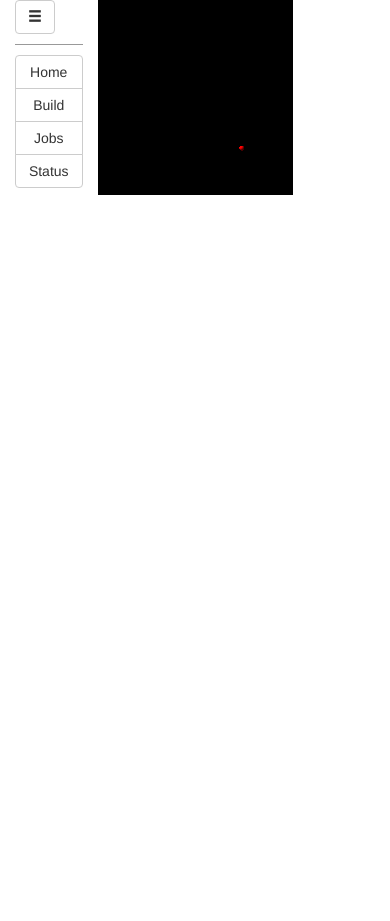
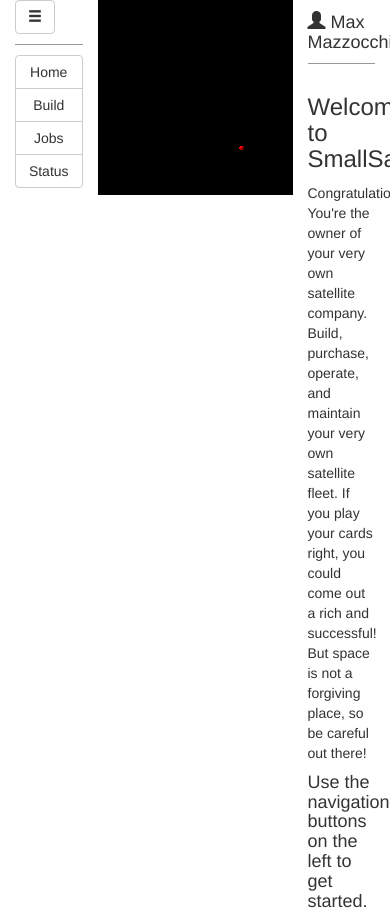
Before and after one commit to MMazzocchi/satellite, a Django app: page / in a window 390 px wide; the page is wider, and only the part inside the window is pictured. Before the commit the page ends 195 px from the top of that part, so only its background shows below. Run offline with Django 3.2, Linux system fonts and the light colour scheme; data that the repository does not hold is empty; some libraries are stand-ins or nearby versions; some web fonts are replaced.

Commit message:
Added the basics of a status pane. Why don't I have the menu pane scrolling instead of the menu itself? Because I am an idiot.

```diff
--- a/server/website/static/css/style.css
+++ b/server/website/static/css/style.css
@@ -39,6 +39,11 @@ body {
   text-align: center;
 }
 
+.status-container {
+  width: 100%;
+  display: none;
+}
+
 .nopadding {
   padding: 0px;
   margin: 0px;
--- a/server/website/static/js/Navigation.js
+++ b/server/website/static/js/Navigation.js
@@ -3,12 +3,14 @@ var Navigation = function() {
 };
 
 Navigation.prototype.setCurrentView = function(newView) {
+
+    // Display the correct menu for this view.
     var menuPane = $('#menuPane');
-    var children = menuPane.children();
+    var menuChildren = menuPane.children();
 
-    for(var i = 0; i < children.length; i++) {
-        if(children[i].style.display != "none") {
-            children[i].style.display = "none";
+    for(var i = 0; i < menuChildren.length; i++) {
+        if(menuChildren[i].style.display != "none") {
+            menuChildren[i].style.display = "none";
         }
     }
 
@@ -17,6 +19,20 @@ Navigation.prototype.setCurrentView = function(newView) {
 
     newView.setupMenu();
 
+    // Display the correct status for this view.
+    var statusPane = $('#statusPane');
+    var statusChildren = statusPane.children();
+
+    for(var i = 0; i < statusChildren.length; i++) {
+        if(statusChildren[i].style.display != "none") {
+            statusChildren[i].style.display = "none";
+        }
+    }
+
+    var statusId = newView.statusId;
+    $('#'+statusId)[0].style.display = "block";
+
+    // Display the new view.
     currentView = newView;
 };
 
--- a/server/website/static/js/Views/HomeView.js
+++ b/server/website/static/js/Views/HomeView.js
@@ -4,6 +4,7 @@ var HomeView = function() {
     this.scene = new TitleScene();
 
     this.menuId = "homeMenu";
+    this.statusId = "homeStatus";
 };
 
 HomeView.prototype = Object.create(View.prototype);
--- a/server/website/templates/index.html
+++ b/server/website/templates/index.html
@@ -14,6 +14,8 @@
       <div id="row" class="row">
         <div id="menuColumn" class="col-xs-3">
           <div id="navHeader">
+
+            <!-- Navigation header/button -->
             <div class="dropdown">
               <button class="btn btn-default dropdown-toggle" type="button"
                       data-toggle="dropdown" aria-haspopup="true"
@@ -30,6 +32,8 @@
             </div>
             <div class="divider"></div>
           </div>
+
+          <!-- View menu container -->
           <div id="menuPane">
             <div id="homeMenu" class="btn-group-vertical menu-container"
                  aria-label="..." role="group">
@@ -62,8 +66,41 @@
             </div>
           </div>
         </div>
+
+        <!-- WebGL container column -->
         <div id="viewColumn" class="col-xs-6 nopadding"></div>
-        <div id="displayColumn" class="col-xs-3"></div>
+
+        <div id="statusColumn" class="col-xs-3">
+          <div id="statusHeader">
+              <h4>
+                <span class="glyphicon glyphicon-user" aria-hidden="true"></span>
+                Max Mazzocchi
+              </h4>
+              <div class="divider"></div>
+          </div>
+          <div id="statusPane">
+            <div id="homeStatus" class="status-container">
+              <h3>Welcome to SmallSats!</h3>
+              <p>Congratulations! You're the owner of your very own satellite
+                 company. Build, purchase, operate, and maintain your very own
+                 satellite fleet. If you play your cards right, you could come
+                 out a rich and successful! But space is not a forgiving place,
+                 so be careful out there!</p>
+              <h4>Use the navigation buttons on the left to get started.</h4>
+            </div>
+            <div id="buildStatus" class="status-container">
+              <p>Welcome to the machine shop! You buy the parts, we glue 'em
+                 together. We've also got a launch company on contract, so we
+                 can tell you exactly how much you'll pay to get this heap into
+                 space.</p>
+              <p>So wait are you waiting for? Pick out some components! Use the
+                 buttons on the left to select which parts you want; we'll
+                 tell you what they all mean.</p>
+              <h4>Use the selection buttons on the left to pick out parts.</h4>
+            </div>
+          </div>
+        </div>
+      </div>
     </div>
 
     <script src="https://ajax.googleapis.com/ajax/libs/jquery/2.2.2/jquery.min.js"></script>
--- a/server/website/templates/js/BuildView.js
+++ b/server/website/templates/js/BuildView.js
@@ -3,6 +3,7 @@ var BuildView = function() {
 
     this.scene = new BuildScene();
     this.menuId = "buildMenu";
+    this.statusId = "buildStatus";
 
     {% for type in component_types %}
 
```
